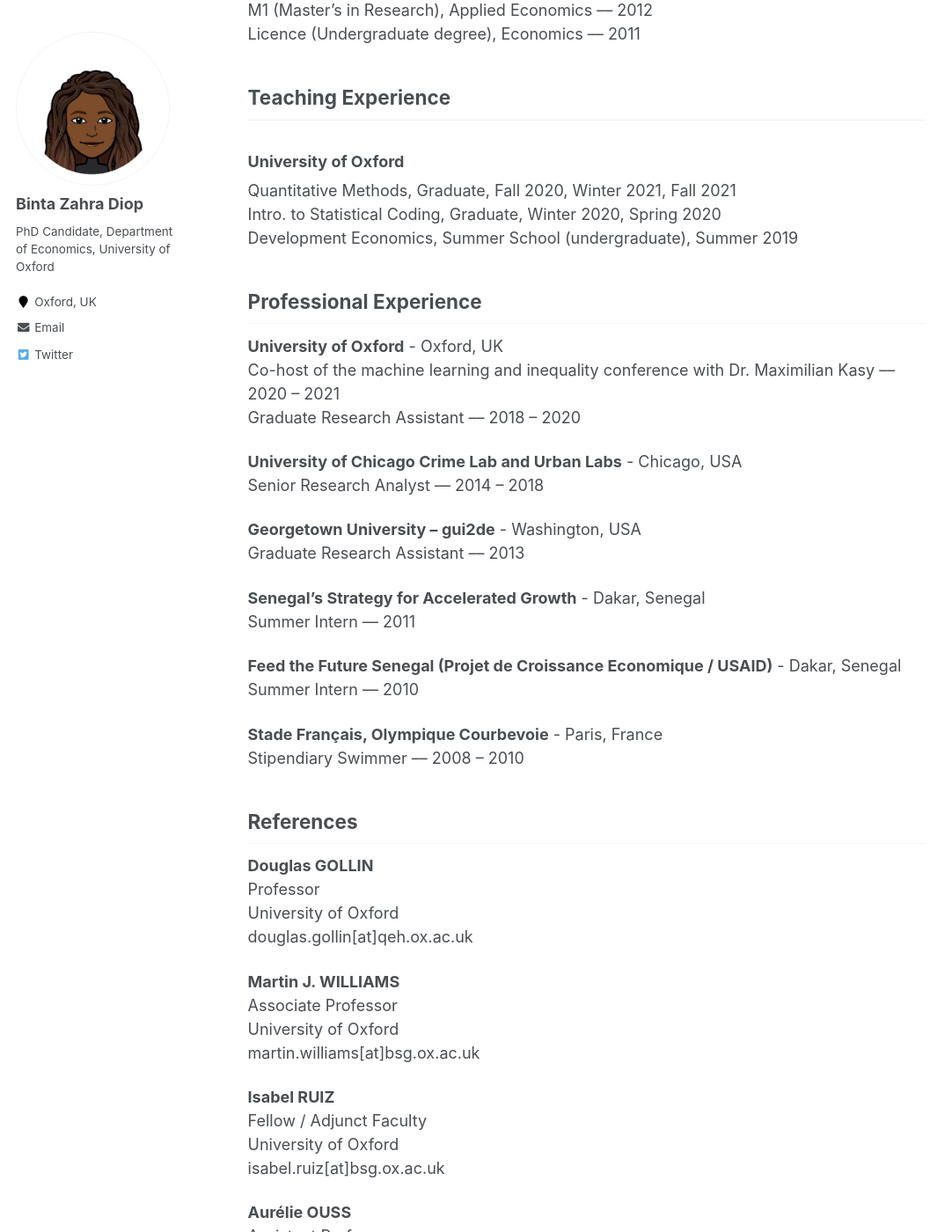
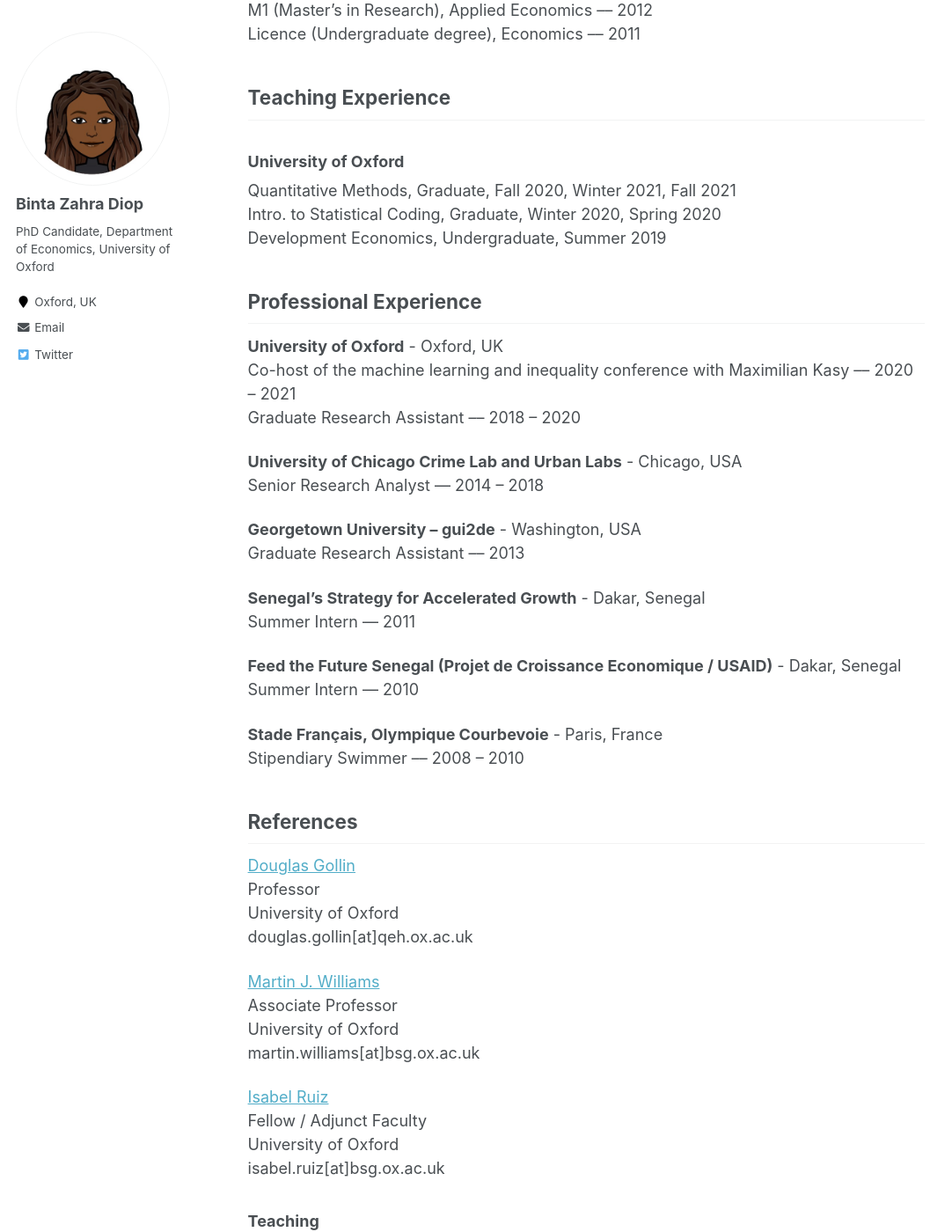
Before and after one commit to bzdiop/bzdiop.github.io, a Jekyll site: the page built from _pages/CV.md, in a window 1280 px wide and 1400 px high, scrolled down 411 px. Shown: the whole window at 88% size, without its empty margins (0-1082 px from the left). Built offline with Jekyll 4.4.1, drawn with Linux system fonts in a browser that asks for light colours; some of the changed lines change nothing that is shown; some of the changed text lies outside the part shown.

Commit message:
ref reorder

```diff
--- a/_pages/CV.md
+++ b/_pages/CV.md
@@ -19,12 +19,12 @@
 ### University of Oxford
 Quantitative Methods, Graduate, Fall 2020, Winter 2021, Fall 2021
 Intro. to Statistical Coding, Graduate, Winter 2020, Spring 2020
-Development Economics, Summer School (undergraduate), Summer 2019
+Development Economics, Undergraduate, Summer 2019
 
 ## Professional Experience
 
  **University of Oxford** - Oxford, UK
- Co-host of the machine learning and inequality conference with Dr. Maximilian Kasy –– 2020 – 2021
+ Co-host of the machine learning and inequality conference with Maximilian Kasy –– 2020 – 2021
  Graduate Research Assistant –– 2018 – 2020
 
  **University of Chicago Crime Lab and Urban Labs** - Chicago, USA
@@ -45,23 +45,29 @@
 
 ## References
 
-**Douglas GOLLIN**
+[Douglas Gollin](https://sites.google.com/site/douglasgollin/)
 Professor
 University of Oxford
 douglas.gollin[at]qeh.ox.ac.uk
 
-
-**Martin J. WILLIAMS**
+[Martin J. Williams](https://martinjwilliams.com/)
 Associate Professor
 University of Oxford
 martin.williams[at]bsg.ox.ac.uk
 
-**Isabel RUIZ**
+[Isabel Ruiz](https://www.econforced.com/isabel-ruiz)
 Fellow / Adjunct Faculty
 University of Oxford
 isabel.ruiz[at]bsg.ox.ac.uk
 
-**Aurélie OUSS**
+### Teaching
+[Christopher Woodruff](https://chriswoodruff.qeh.ox.ac.uk/)
+Professor
+University of Oxford
+christopher.woodruff[at]qeh.ox.ac.uk
+
+### Pre-Doc
+[Aurélie Ouss](https://aouss.github.io/)
 Assistant Professor
 UPenn
 aouss[at]sas.upenn.edu
```
